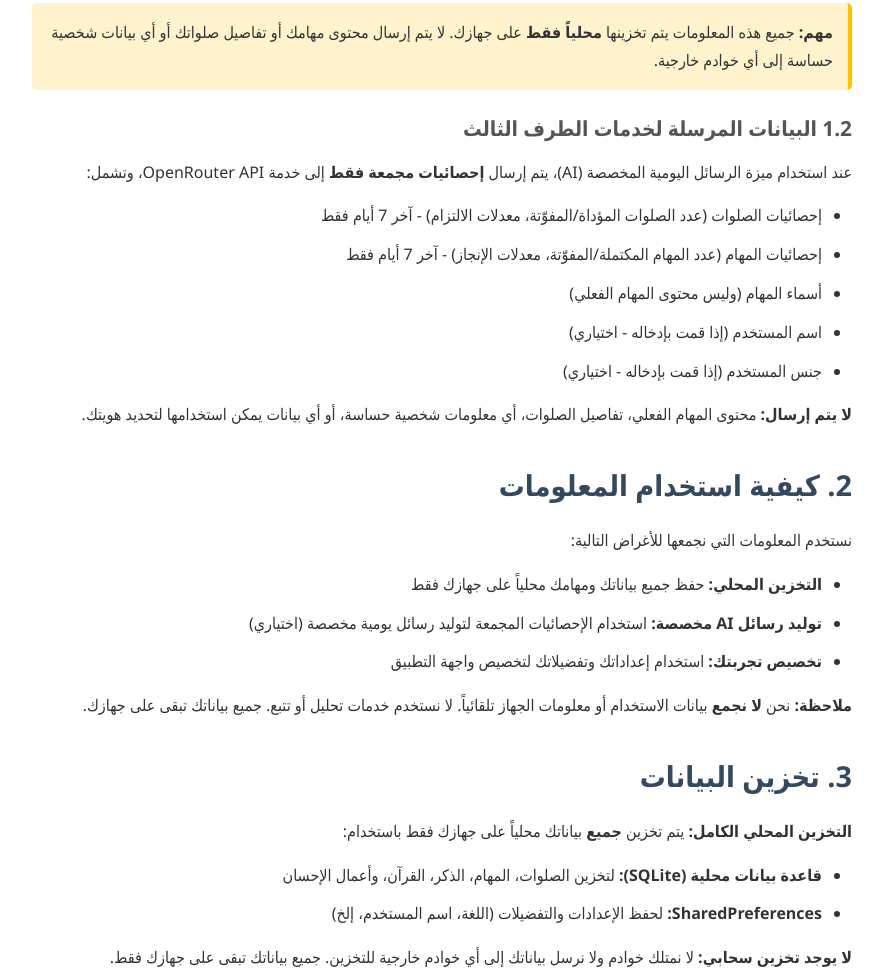
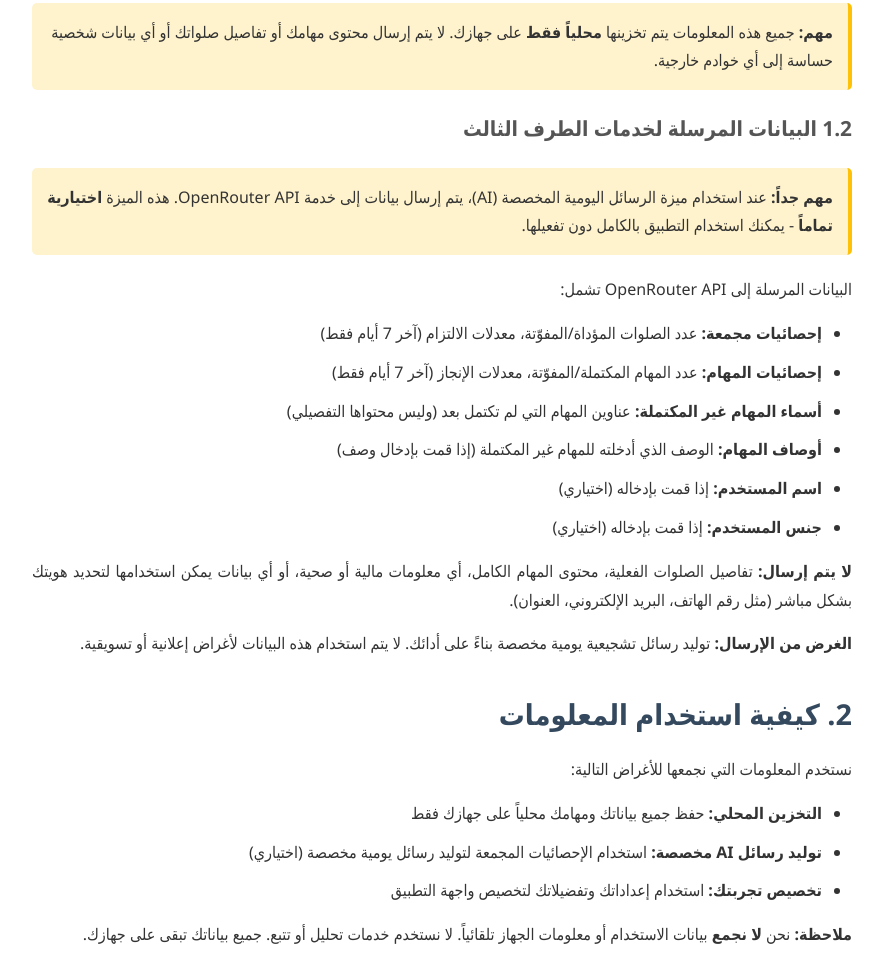
Before and after one commit to tillawiy/privacy-raqib, a plain HTML site: page index.html in a window 1280 px wide. Shown: the part 918-1893 px from the top of the page, without its empty margins (198-1081 px from the left). Drawn offline with Linux system fonts and the light colour scheme.

```diff
--- a/index.html
+++ b/index.html
@@ -167,17 +167,26 @@
         </div>
 
         <h3>1.2 البيانات المرسلة لخدمات الطرف الثالث</h3>
-        <p>عند استخدام ميزة الرسائل اليومية المخصصة (AI)، يتم إرسال <strong>إحصائيات مجمعة فقط</strong> إلى خدمة OpenRouter API، وتشمل:</p>
+        <div class="highlight">
+            <strong>مهم جداً:</strong> عند استخدام ميزة الرسائل اليومية المخصصة (AI)، يتم إرسال بيانات إلى خدمة OpenRouter API.
+            هذه الميزة <strong>اختيارية تماماً</strong> - يمكنك استخدام التطبيق بالكامل دون تفعيلها.
+        </div>
+        <p>البيانات المرسلة إلى OpenRouter API تشمل:</p>
         <ul>
-            <li>إحصائيات الصلوات (عدد الصلوات المؤداة/المفوّتة، معدلات الالتزام) - آخر 7 أيام فقط</li>
-            <li>إحصائيات المهام (عدد المهام المكتملة/المفوّتة، معدلات الإنجاز) - آخر 7 أيام فقط</li>
-            <li>أسماء المهام (وليس محتوى المهام الفعلي)</li>
-            <li>اسم المستخدم (إذا قمت بإدخاله - اختياري)</li>
-            <li>جنس المستخدم (إذا قمت بإدخاله - اختياري)</li>
+            <li><strong>إحصائيات مجمعة:</strong> عدد الصلوات المؤداة/المفوّتة، معدلات الالتزام (آخر 7 أيام فقط)</li>
+            <li><strong>إحصائيات المهام:</strong> عدد المهام المكتملة/المفوّتة، معدلات الإنجاز (آخر 7 أيام فقط)</li>
+            <li><strong>أسماء المهام غير المكتملة:</strong> عناوين المهام التي لم تكتمل بعد (وليس محتواها التفصيلي)</li>
+            <li><strong>أوصاف المهام:</strong> الوصف الذي أدخلته للمهام غير المكتملة (إذا قمت بإدخال وصف)</li>
+            <li><strong>اسم المستخدم:</strong> إذا قمت بإدخاله (اختياري)</li>
+            <li><strong>جنس المستخدم:</strong> إذا قمت بإدخاله (اختياري)</li>
         </ul>
         <p>
-            <strong>لا يتم إرسال:</strong> محتوى المهام الفعلي، تفاصيل الصلوات، أي معلومات شخصية حساسة،
-            أو أي بيانات يمكن استخدامها لتحديد هويتك.
+            <strong>لا يتم إرسال:</strong> تفاصيل الصلوات الفعلية، محتوى المهام الكامل، أي معلومات مالية أو صحية،
+            أو أي بيانات يمكن استخدامها لتحديد هويتك بشكل مباشر (مثل رقم الهاتف، البريد الإلكتروني، العنوان).
+        </p>
+        <p>
+            <strong>الغرض من الإرسال:</strong> توليد رسائل تشجيعية يومية مخصصة بناءً على أدائك.
+            لا يتم استخدام هذه البيانات لأغراض إعلانية أو تسويقية.
         </p>
 
         <h2>2. كيفية استخدام المعلومات</h2>
@@ -280,8 +289,8 @@
         <div class="contact-info">
             <p>إذا كان لديك أي أسئلة أو مخاوف بشأن سياسة الخصوصية هذه أو ممارساتنا، يرجى الاتصال بنا:</p>
             <p>
-                <strong>البريد الإلكتروني:</strong> [يرجى إضافة بريدك الإلكتروني]<br>
-                <strong>الموقع الإلكتروني:</strong> [يرجى إضافة موقعك الإلكتروني إن وجد]
+                <strong>البريد الإلكتروني:</strong> egy.tillawiy@gmail.com<br>
+                <strong>الموقع الإلكتروني:</strong> https://ali-samir-ali.vercel.app
             </p>
         </div>
 
```
